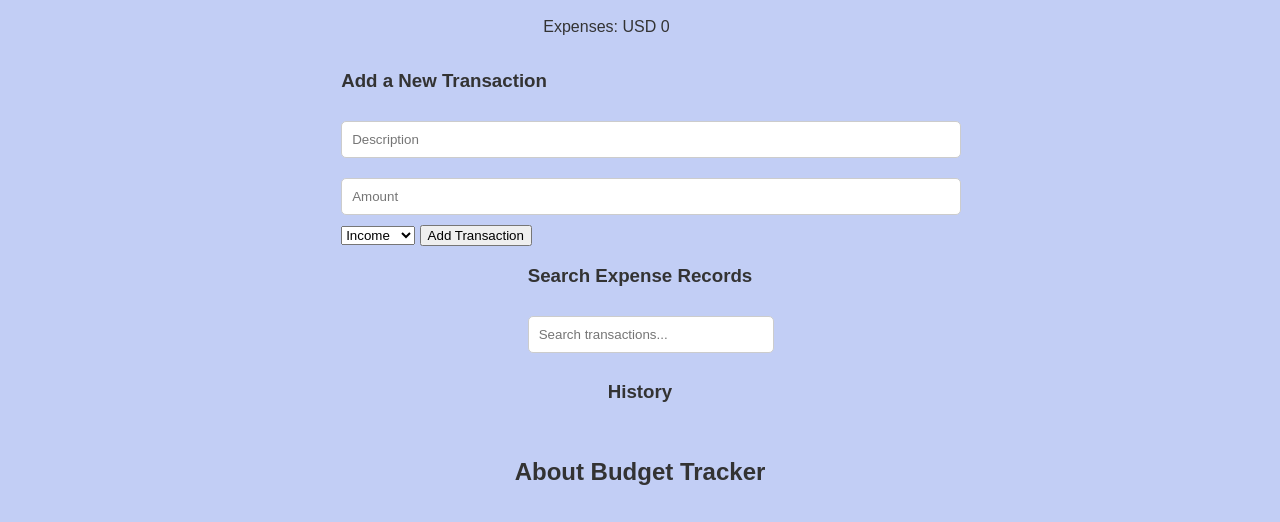
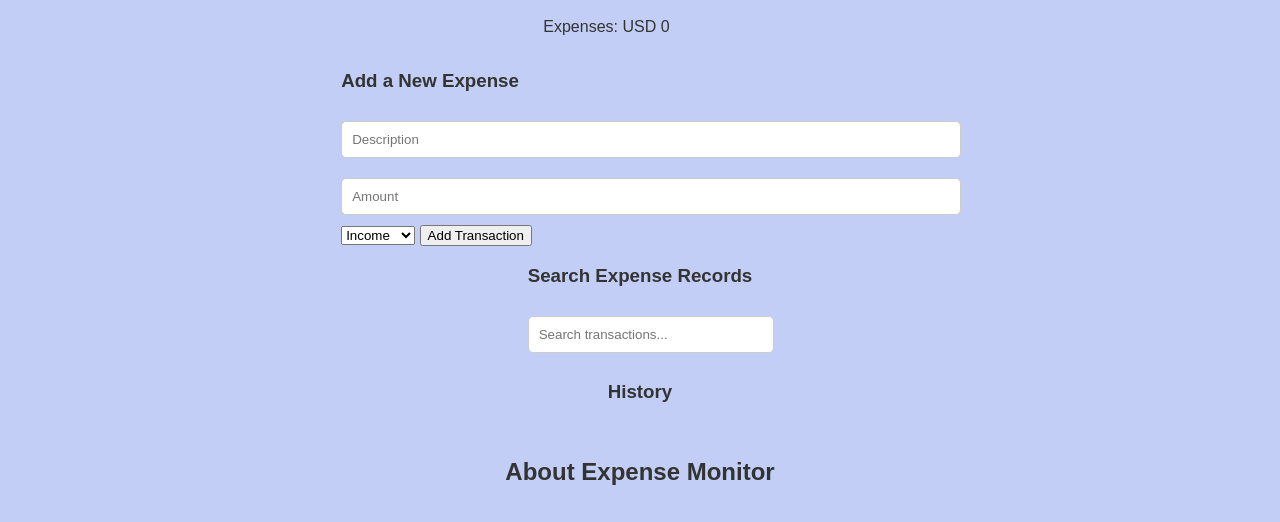
Before and after one commit to iawama/phase-1-project, a plain HTML site: page index.html in a window 1280 px wide. Shown: the part 338-860 px from the top of the page. Drawn offline with Linux system fonts and the light colour scheme.

Commit message:
ft-dynamic-page: Creating my first dynamic page with html, css and js

```diff
--- a/index.html
+++ b/index.html
@@ -3,7 +3,7 @@
 <head>
   <meta charset="UTF-8">
   <meta name="viewport" content="width=device-width, initial-scale=1.0">
-  <title>Budget Tracker</title>
+  <title>Expense Monitor</title>
   <link rel="stylesheet" href="style.css">
 </head>
 <body>
@@ -30,7 +30,7 @@
 
     <section id="add-transaction">
 
-      <h3>Add a New Transaction</h3>
+      <h3>Add a New Expense</h3>
 
       <form id="transaction-form">
         <input type="text" id="description" placeholder="Description" required />
@@ -83,7 +83,7 @@
 
     <!-- About Section -->
     <section id="about">
-      <h2>About Budget Tracker</h2>
+      <h2>About Expense Monitor</h2>
       <p>Welcome to Budget Tracker – your all-in-one solution for managing your finances. Whether you're tracking your daily expenses or planning for big savings goals, we're here to help you stay on top of your financial game!</p>
       <p>Our mission is to help you make smarter financial choices and bring your financial dreams to life. With real-time updates and a user-friendly interface, Budget Tracker ensures that your money works just as hard as you do.</p>
       <p>Take control of your financial future today and start making confident, informed decisions with Budget Tracker!</p>
--- a/index.js
+++ b/index.js
@@ -7,7 +7,7 @@ const fetchTransactions = () => {
     .then(response => response.json())
     .then(data => {
       transactions = data; // Assign fetched data to the transactions array
-      updateSummary(); // Update the financial summary
+      updateSummary(); // Update the expense summary
       renderTransactions(); // Render all fetched transactions
     })
     .catch(error => console.error('Error fetching transactions:', error));
```
